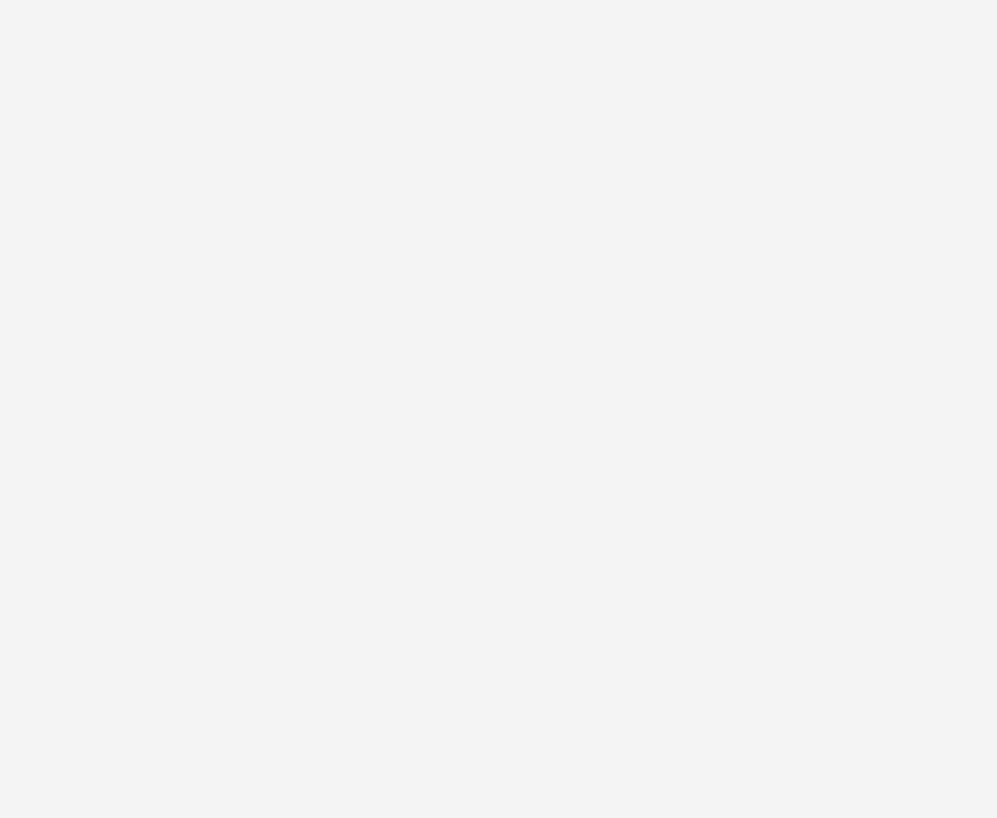
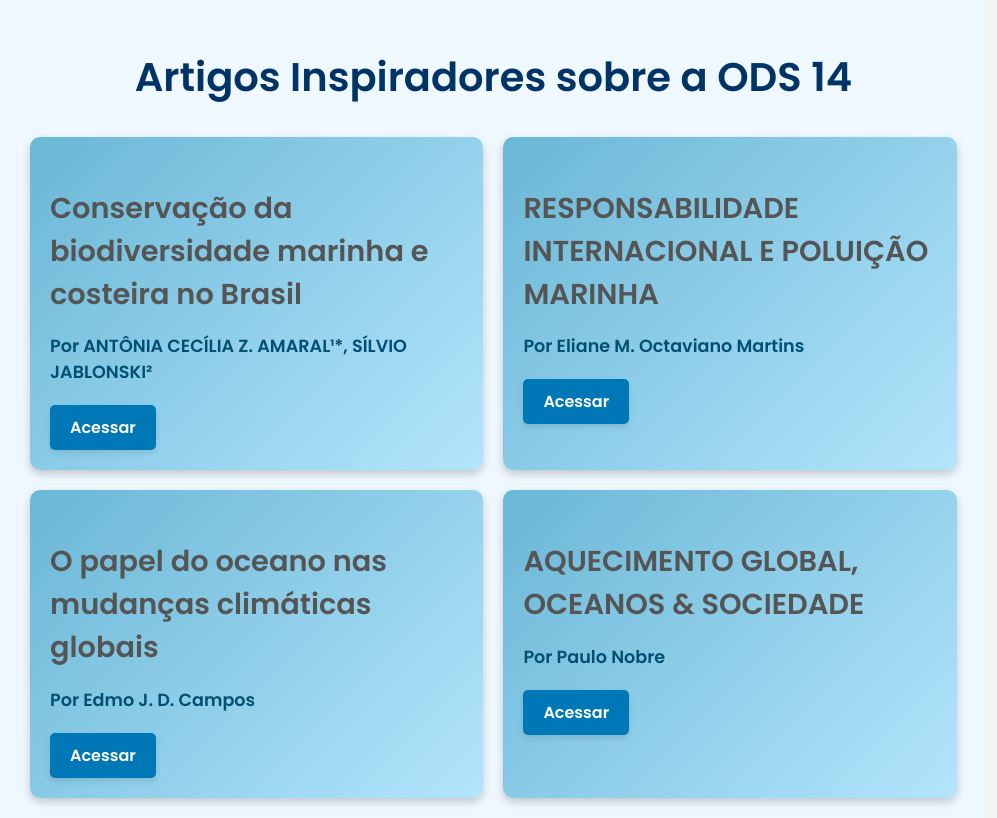
Before and after one commit to odeni3/aquasafe, a React (Vite) app in the folder aquasafe/: page /artigos in a window 1280 px wide. Before the commit this address had no page. Shown: the whole page, without its empty margins (0-997 px from the left). Built offline with nearby package versions, Linux system fonts and the light colour scheme.

Commit message:
criando artigos

```diff
--- a/aquasafe/src/components/header/Header.jsx
+++ b/aquasafe/src/components/header/Header.jsx
@@ -29,7 +29,7 @@ function Header() {
           <li className="dropdown">
             <a>Informações</a>
             <div className="dropdown-content">
-              <a>Artigos</a>
+              <Link to="/artigos">Artigos</Link>
             </div>
           </li>
         </ul>
--- a/aquasafe/src/main.jsx
+++ b/aquasafe/src/main.jsx
@@ -8,6 +8,7 @@ import TabuaDeMare from './pages/Servicos/Previsao/Clima.jsx';
 import Flappy from './pages/Servicos/Game/flappy.jsx';
 import Estatisticas from './pages/Servicos/Estatisticas/Estatisticas.jsx';
 import Equipe from './pages/Sobre/Equipe/equipe.jsx';
+import Artigos from './pages/Informacoes/Artigos/Artigos.jsx'
 
 createRoot(document.getElementById('root')).render(
   <StrictMode>
@@ -19,6 +20,7 @@ createRoot(document.getElementById('root')).render(
         <Route path="/flappy" element={<Flappy />} />
         <Route path="/estatisticas" element={<Estatisticas />} />
         <Route path="/equipe" element={<Equipe />} />
+        <Route path='/artigos' element={<Artigos />} />
 
 
       </Routes>
--- /dev/null
+++ b/aquasafe/src/pages/Informacoes/Artigos/Artigos.jsx
@@ -0,0 +1,52 @@
+import React from 'react';
+import './artigos.css';
+
+const Artigos = () => {
+  const dadosArtigos = [
+    {
+      titulo: "Conservação da biodiversidade marinha e costeira no Brasil",
+      autor: "ANTÔNIA CECÍLIA Z. AMARAL¹*, SÍLVIO JABLONSKI²",
+      link: "https://portalidea.com.br/cursos/introduo--biologia-marinha-apostila05.pdf",
+    },
+    {
+      titulo: "RESPONSABILIDADE INTERNACIONAL E POLUIÇÃO MARINHA",
+      autor: "Eliane M. Octaviano Martins",
+      link: "https://core.ac.uk/download/pdf/211930446.pdf",
+    },
+    {
+      titulo: "O papel do oceano nas mudanças climáticas globais",
+      autor: "Edmo J. D. Campos",
+      link: "https://d1wqtxts1xzle7.cloudfront.net/91569091/268322245-libre.pdf?1664189788=&response-content-disposition=inline%3B+filename%3DO_Papel_do_Oceano_nas_Mudancas_Climatica.pdf&Expires=1732472272&Signature=L7cD0Vh7AZqANVT7aqjjYn0Tmfh~k4UXD0nrpsQWrRKElQ2fqBWHmD-jo4daiQp7tiyUS-D6cCLkI-KFPHq47XwYe6KWts1jeod~Vz7FGc4KJO-XLALJ-KpR3sYXAecnVt5kyRSMJs9Qc6RigqSvxu9oC44A3ERq-vTRWfP7iIa5L~W6ZpBaDhEAM3s2CrZSWtrV8KbrhNn2rK0pfApvt1gRsv3Llhz8n~OFCTeBmV6tJRE8MOm12eROPW7djan1TnklSwfFhiBsCzRsQtx58~WwdgrfGi8TvBK~Dti0iV0dzFX0jv01DsD5zqed5qlCLMXmc824tgwAQi7wN~eP4Q__&Key-Pair-Id=APKAJLOHF5GGSLRBV4ZA",
+    },
+    {
+      titulo: "AQUECIMENTO GLOBAL, OCEANOS & SOCIEDADE",
+      autor: "Paulo Nobre",
+      link: "http://www3.sp.senac.br/hotsites/blogs/InterfacEHS/wp-content/uploads/2013/07/art-1-2008-6.pdf",
+    },
+  ];
+
+  return (
+    <div className="artigos-container">
+      <h1>Artigos Inspiradores sobre a ODS 14</h1>
+      <div className="artigos-lista">
+        {dadosArtigos.map((artigo, index) => (
+          <div className="artigo-card" key={index}>
+            <h2>{artigo.titulo}</h2>
+            <p className="artigo-autor">Por {artigo.autor}</p>
+            {/* Botão para acessar o link */}
+            <a
+              href={artigo.link}
+              target="_blank"
+              rel="noopener noreferrer"
+              className="artigo-botao"
+            >
+              Acessar
+            </a>
+          </div>
+        ))}
+      </div>
+    </div>
+  );
+};
+
+export default Artigos;
--- /dev/null
+++ b/aquasafe/src/pages/Informacoes/Artigos/artigos.css
@@ -0,0 +1,70 @@
+.artigos-container {
+    background-color: #F0F8FF;
+    padding: 20px;
+    color: #003366;
+  }
+
+  .artigos-container h1 {
+    text-align: center;
+    font-size: 2.5em;
+    margin-bottom: 30px;
+    color: #003366;
+  }
+
+  .artigos-lista {
+    display: grid;
+    grid-template-columns: repeat(auto-fill, minmax(300px, 1fr));
+    gap: 20px;
+    padding: 0 10px;
+  }
+
+  .artigo-card {
+    background: linear-gradient(135deg, #6AB7D6, #B3E5FC);
+    border-radius: 10px;
+    padding: 20px;
+    text-align: left;
+    color: #003366;
+    box-shadow: 0 4px 8px rgba(0, 0, 0, 0.2);
+    transition: transform 0.3s ease-in-out;
+  }
+
+  .artigo-card:hover {
+    transform: translateY(-10px);
+  }
+
+  .artigo-card h2 {
+    font-size: 1.8em;
+    margin-bottom: 10px;
+  }
+
+  .artigo-autor {
+    font-size: 1.2em;
+    font-weight: bold;
+    margin-bottom: 10px;
+    color: #0077B6;
+  }
+
+  .artigo-card p {
+    font-size: 1.1em;
+    color: #005073;
+  }
+
+  .artigo-botao {
+    display: inline-block;
+    margin-top: 10px;
+    padding: 10px 20px;
+    background-color: #0077b6;
+    color: #ffffff;
+    font-size: 1em;
+    font-weight: bold;
+    text-align: center;
+    text-decoration: none;
+    border-radius: 5px;
+    transition: background-color 0.3s ease, transform 0.2s ease;
+    box-shadow: 0 3px 6px rgba(0, 0, 0, 0.1);
+  }
+
+  .artigo-botao:hover {
+    background-color: #005f87;
+    transform: scale(1.05);
+  }
```
